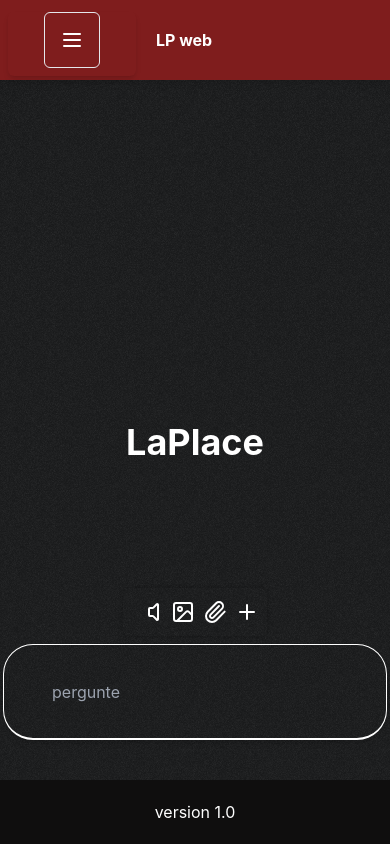
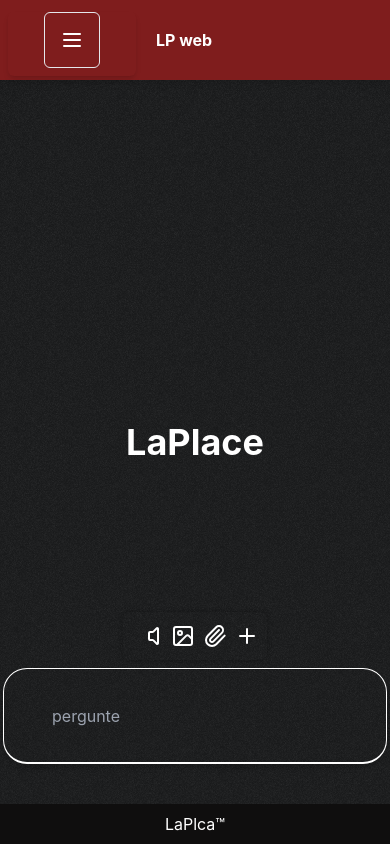
Before and after one commit to DiegoZaluski/ReactLaPlace, a React (Vite) app: page / in a window 390 px wide. Built offline with nearby package versions, Linux system fonts and the light colour scheme.

Commit message:
responsiveness: readjustment

```diff
--- a/src/components/layout/Chat.jsx
+++ b/src/components/layout/Chat.jsx
@@ -6,7 +6,7 @@ import {Menu, Paperclip,Volume,Image,Plus} from 'lucide-react'
 function Chat() {
     //alert("Olá! Estou no início deste projeto. Se você gostou da ideia, seja bem-vindo para contribuir com sua ajuda! \n projeto ainda é apenas um interface😁")
     return (
-            <div className="flex flex-col flex-wrap justify-center items-center h-screen w-full overflow-x-hidden overflow-y-auto paddEnv" >
+            <div className="flex flex-col flex-wrap justify-center items-center h-screen w-full overflow-hidden paddEnv bg-red-900">
                 {/* Header */}
                 <header className="h-20 w-full self-start flex items-center flex-row text-white bg-red-900 shadow-b-md z-10">
                     <div className=" text-center flex flex-col border-white h-16 w-32 self-start items-center rounded-md mt-3  ml-2 shadow-md">
@@ -23,12 +23,12 @@ function Chat() {
                             <Paperclip className="text-white absolute left-20 top-1/2 -translate-y-1/2 hover:text-red-500" />
                             <Plus className="text-white absolute left-28 top-1/2 -translate-y-1/2 hover:text-red-500" />
                         </div>
-                    <div className=" relative flex justify-end items-center border-white h-24 w-96 border mb-10 border-b-2 rounded-[30px] xl:w-[40vw] md:w-[50vw] shadow-md">
+                    <div className="relative flex justify-end items-center border border-white border-b-2 rounded-3xl w-96 h-24 mb-10 shadow-md xl:w-1/3 md:w-2/4">
                         <input type="text" placeholder="pergunte" className="absolute left-12 bg-transparent outline-none caret-white text-white "/>
                     </div>
                 </div>
-                <footer className="flex items-center justify-center  h-16 w-full  p- bg-[#0f0e0e] text-white">
-                    version 1.0
+                <footer className="flex items-center justify-center  h-10 w-full  p- bg-[#0f0e0e] text-white">
+                    LaPlca&trade;
                 </footer>
             </div>
     )
```
